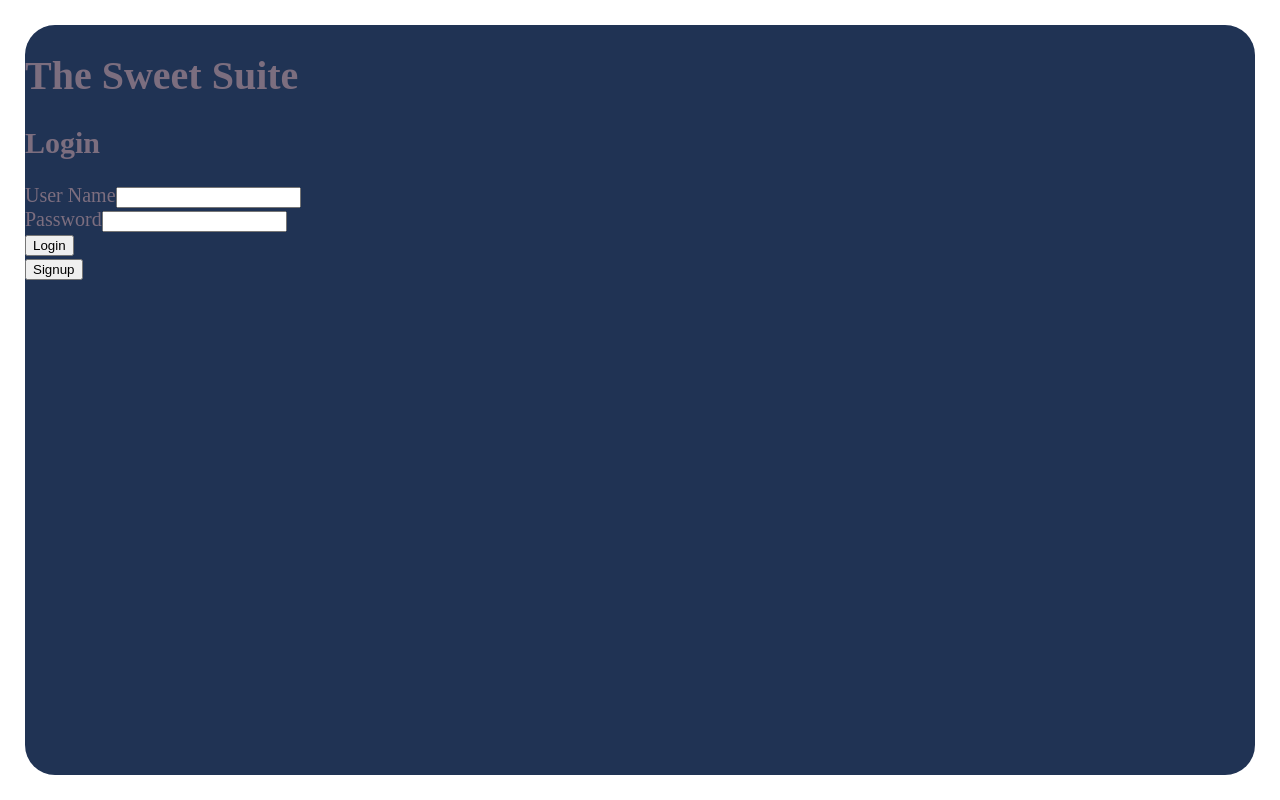
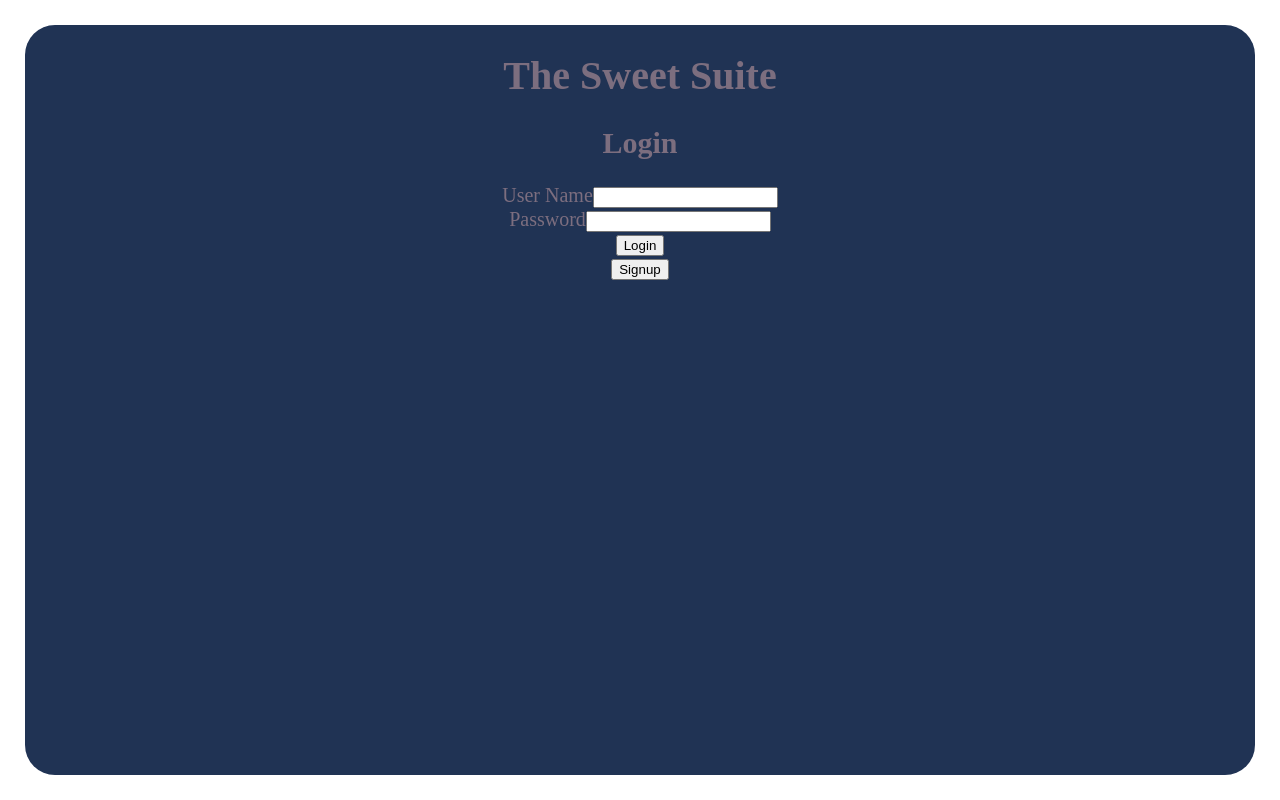
Before and after one commit to CameronRWS/The-Sweet-Suite, a React (Create React App) app in the folder frontend/: page / in a window 1280 px wide. Built offline with nearby package versions, Linux system fonts and the light colour scheme.

Commit message:
centered login elements

```diff
--- a/frontend/src/pages/Login.css
+++ b/frontend/src/pages/Login.css
@@ -3,9 +3,9 @@
     margin: 5px 10px;
     border-radius: 5px;
     border-color: #ED820E;
-}; */
+} */
 
-.logindiv{
+.login-div{
     background-color: #203354;
     font-size: 20px;
     color: #7C6E7F;
@@ -16,4 +16,16 @@
     left: 0;
     margin: 25px;
     border-radius: 30px;
+}
+
+.login-text{
+    text-align: center;
+}
+
+.login-form{
+    text-align: center;
+}
+
+.signup-div{
+    text-align: center;
 };
--- a/frontend/src/pages/Login.js
+++ b/frontend/src/pages/Login.js
@@ -57,11 +57,11 @@ const Login = () => {
     }
 
     return(
-        <div className="logindiv">
-            <h1>The Sweet Suite</h1>
-            <h2>Login</h2>
-            <form onSubmit={handleSubmit}>
-                <div >
+        <div className="login-div">
+            <h1 className="login-text">The Sweet Suite</h1>
+            <h2 className="login-text">Login</h2>
+            <form className="login-form" onSubmit={handleSubmit}>
+                <div>
                     <label>User Name</label>
                     <input type="text" data-test="user" value={userId} onChange={handleUserChange}></input>
                 </div>
@@ -71,8 +71,10 @@ const Login = () => {
                 </div>
                 <button type="submit" onClick={handleLogin}>Login</button>
             </form>
+            <div className="signup-div">
+                <button onClick={goToSignup}>Signup</button>
+            </div>
 
-            <button onClick={goToSignup}>Signup</button>
         </div>
     );
 }
```
